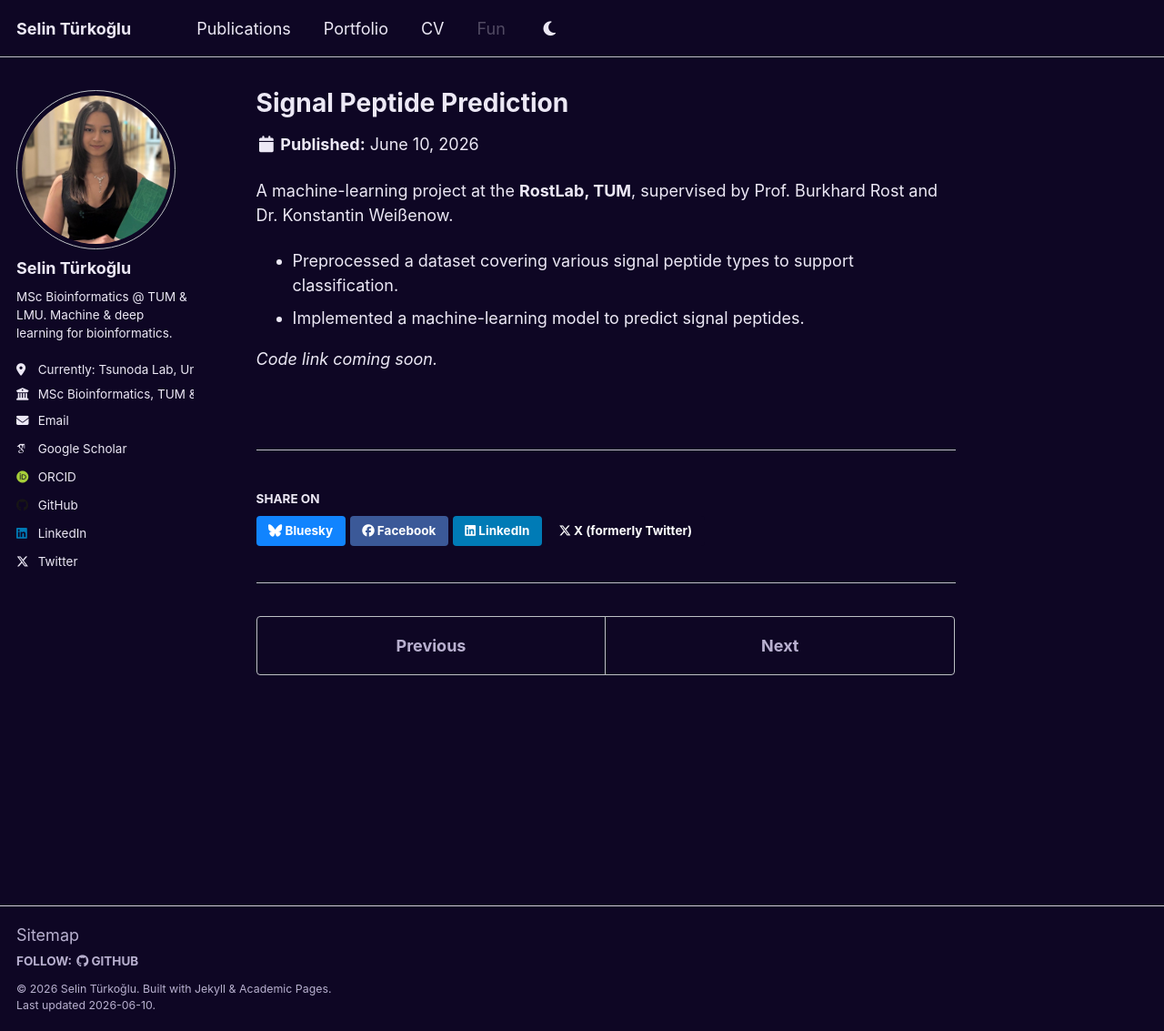
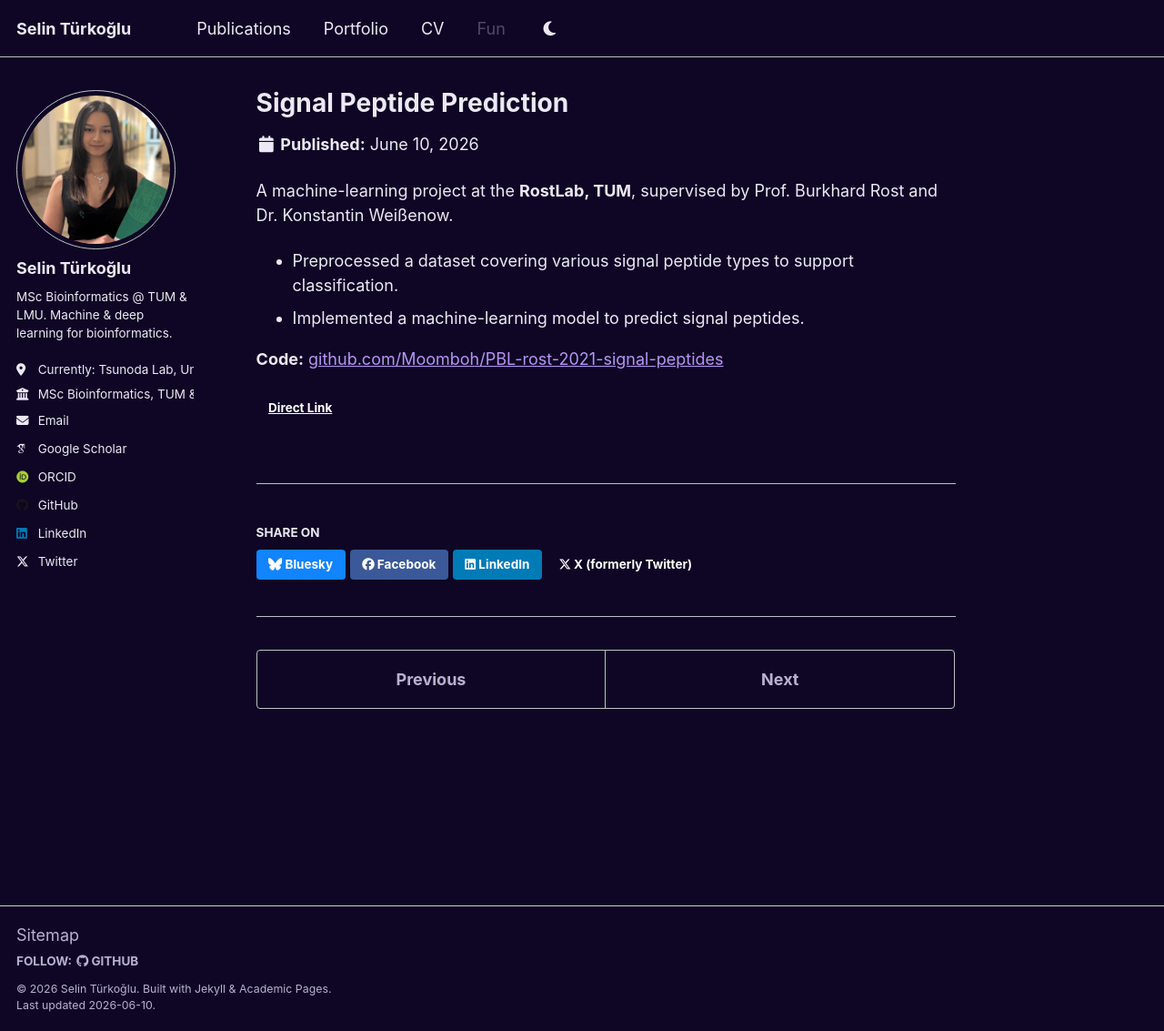
Before and after one commit to Sisistern123/Sisistern123.github.io, a Jekyll site: the page built from _portfolio/6-signal-peptide-prediction.md, in a window 1280 px wide and 1133 px high. Shown: the whole window at 91% size. Built offline with Jekyll 4.4.1, drawn with Linux system fonts in a browser that asks for light colours; some web fonts are replaced.

Commit message:
Link the Signal Peptide repo on the CV and portfolio
Co-Authored-By: Claude Opus 4.8 (1M context) <noreply@anthropic.com>

```diff
--- a/_portfolio/6-signal-peptide-prediction.md
+++ b/_portfolio/6-signal-peptide-prediction.md
@@ -2,6 +2,7 @@
 title: "Signal Peptide Prediction"
 excerpt: "A machine-learning model for classifying signal peptides from protein sequence data. Project at RostLab, TUM."
 collection: portfolio
+link: https://github.com/Moomboh/PBL-rost-2021-signal-peptides
 ---
 
 A machine-learning project at the **RostLab, TUM**, supervised by Prof. Burkhard
@@ -10,4 +11,4 @@ Rost and Dr. Konstantin Weißenow.
 - Preprocessed a dataset covering various signal peptide types to support classification.
 - Implemented a machine-learning model to predict signal peptides.
 
-*Code link coming soon.*
+**Code:** [github.com/Moomboh/PBL-rost-2021-signal-peptides](https://github.com/Moomboh/PBL-rost-2021-signal-peptides)
```
Also changed, not shown: _pages/cv.md (+1 -1 lines).
